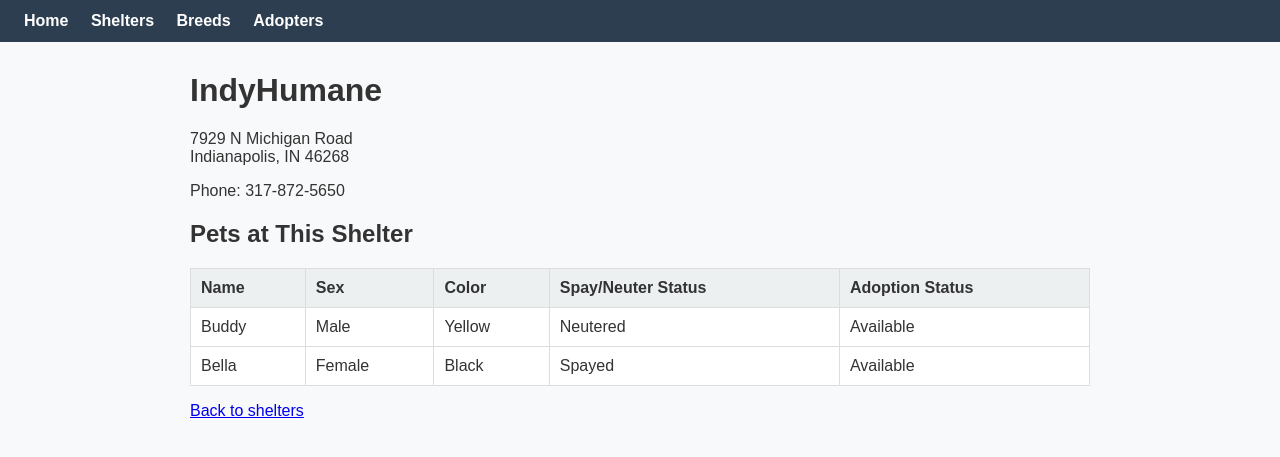
After one commit to llallas/PetAdopt, a Flask app: page /shelters/1 in a window 1280 px wide. The commit adds this page. Shown: the top 457 px of the page. Run offline with Flask 3, Linux system fonts and the light colour scheme.

Commit message:
Add shelter search and pet details

```diff
--- a/app/pet/pet_model.py
+++ b/app/pet/pet_model.py
@@ -4,7 +4,6 @@
 # Description: Define the Pet model for the database
 
 from extensions import db
-
 
 class Pet(db.Model):
     __tablename__ = "pet"
@@ -19,3 +18,6 @@ class Pet(db.Model):
     spay_neuter_status = db.Column(db.Text, nullable=False)
     intake_date = db.Column(db.Text, nullable=False)
     adoption_status = db.Column(db.Text, nullable=False)
+
+    # Access the shelter where this pet is housed.
+    shelter = db.relationship("Shelter", back_populates="pets")
--- a/app/shelter/shelter_controller.py
+++ b/app/shelter/shelter_controller.py
@@ -6,16 +6,31 @@
 from app.shelter.shelter_manager import ShelterManager
 from app.shelter.shelter_exceptions import ShelterError
 
+
 class ShelterController:
     @staticmethod
-    def fetch_all_shelters():
-        # Request shelter records from the manager and handle application logic
+    def fetch_all_shelters(search=""):
+        # Pass the search text to the manager.
         try:
-            shelters = ShelterManager.get_all_shelters()
+            shelters = ShelterManager.get_all_shelters(search)
             if shelters is None:
                 return []
             return shelters
         except ShelterError:
             raise
         except Exception as e:
-            raise ShelterError("An error occurred while processing shelter data.") from e
+            raise ShelterError(
+                "An error occurred while processing shelter data."
+            ) from e
+
+    @staticmethod
+    def fetch_shelter(shelter_id):
+        # Request one shelter and its pets from the manager.
+        try:
+            return ShelterManager.get_shelter(shelter_id)
+        except ShelterError:
+            raise
+        except Exception as e:
+            raise ShelterError(
+                "An error occurred while processing the shelter details."
+            ) from e
--- a/app/shelter/shelter_manager.py
+++ b/app/shelter/shelter_manager.py
@@ -6,12 +6,38 @@
 from sqlalchemy.exc import SQLAlchemyError
 from app.shelter.shelter_model import Shelter
 from app.shelter.shelter_exceptions import ShelterDatabaseError
+from sqlalchemy.orm import selectinload
+
 
 class ShelterManager:
     @staticmethod
-    def get_all_shelters():
-        # Retrieve all shelter records using SQLAlchemy ORM
+    def get_all_shelters(search=""):
+        # Retrieve shelter records using SQLAlchemy ORM.
         try:
-            return Shelter.query.all()
+            query = Shelter.query
+
+            # Require each search word to appear in the shelter name.
+            for term in search.split():
+                query = query.filter(
+                    Shelter.name.like("%" + term + "%")
+                )
+
+            return query.all()
         except SQLAlchemyError as e:
-            raise ShelterDatabaseError("Failed to retrieve shelters from the database.") from e
+            raise ShelterDatabaseError(
+                "Failed to retrieve shelters from the database."
+            ) from e
+
+    @staticmethod
+    def get_shelter(shelter_id):
+        # Load the shelter and its related pets within the error handling.
+        try:
+            return Shelter.query.options(
+                selectinload(Shelter.pets)
+            ).filter(
+                Shelter.shelter_id == shelter_id
+            ).first()
+        except SQLAlchemyError as e:
+            raise ShelterDatabaseError(
+                "Failed to retrieve the shelter and its pets."
+            ) from e
--- a/app/shelter/shelter_model.py
+++ b/app/shelter/shelter_model.py
@@ -15,3 +15,6 @@ class Shelter(db.Model):
     state = db.Column(db.Text, nullable=False)
     zip_code = db.Column(db.Text, nullable=False)
     phone = db.Column(db.Text, nullable=False)
+
+    # Access the pets housed at this shelter.
+    pets = db.relationship("Pet", back_populates="shelter")
--- a/app/shelter/shelter_routes.py
+++ b/app/shelter/shelter_routes.py
@@ -3,12 +3,43 @@
 # File: shelter_routes.py
 # Description: Define the routes for managing shelters
 
-from flask import render_template
+from flask import render_template, request, abort
 from app.shelter import shelters_bp
 from app.shelter.shelter_controller import ShelterController
+from app.shelter.shelter_exceptions import ShelterError
+
 
 @shelters_bp.route("/", strict_slashes=False)
 def list_shelters():
-    # Retrieve shelter records through the controller.
-    shelters = ShelterController.fetch_all_shelters()
-    return render_template("shelters.html", shelters=shelters)
+    try:
+        # Read the search text and remove surrounding spaces.
+        search = request.args.get("search", "").strip()
+
+        shelters = ShelterController.fetch_all_shelters(search)
+
+        # Send the results and search text to the template.
+        return render_template(
+            "shelters.html",
+            shelters=shelters,
+            search=search
+        )
+    except ShelterError:
+        raise
+    except Exception as e:
+        raise ShelterError(
+            "Something went wrong while loading the shelters page."
+        ) from e
+
+@shelters_bp.route("/<int:shelter_id>")
+def shelter_detail(shelter_id):
+    # Retrieve the selected shelter and its related pets.
+    shelter = ShelterController.fetch_shelter(shelter_id)
+
+    # Show the centralized 404 page when the shelter does not exist.
+    if shelter is None:
+        abort(404)
+
+    return render_template(
+        "shelter_detail.html",
+        shelter=shelter
+    )
--- /dev/null
+++ b/app/shelter/templates/shelter_detail.html
@@ -0,0 +1,48 @@
+<!-- shelter_detail.html: Displays a shelter and its related pets. -->
+{% extends "base.html" %}
+
+{% block content %}
+<h1>{{ shelter.name }}</h1>
+
+<p>
+    {{ shelter.street_address }}<br>
+    {{ shelter.city }}, {{ shelter.state }} {{ shelter.zip_code }}
+</p>
+<p>Phone: {{ shelter.phone }}</p>
+
+<h2>Pets at This Shelter</h2>
+
+<!-- Access pet records through the Shelter relationship. -->
+{% if shelter.pets %}
+<table>
+    <thead>
+        <tr>
+            <th>Name</th>
+            <th>Sex</th>
+            <th>Color</th>
+            <th>Spay/Neuter Status</th>
+            <th>Adoption Status</th>
+        </tr>
+    </thead>
+    <tbody>
+        {% for pet in shelter.pets %}
+        <tr>
+            <td>{{ pet.name }}</td>
+            <td>{{ pet.sex }}</td>
+            <td>{{ pet.color or "Unknown" }}</td>
+            <td>{{ pet.spay_neuter_status }}</td>
+            <td>{{ pet.adoption_status }}</td>
+        </tr>
+        {% endfor %}
+    </tbody>
+</table>
+{% else %}
+<p>No pets are currently listed for this shelter.</p>
+{% endif %}
+
+<p>
+    <a href="{{ url_for('shelters.list_shelters') }}">
+        Back to shelters
+    </a>
+</p>
+{% endblock %}
```
Also changed, not shown: app/shelter/templates/shelters.html (+22 -1 lines).
